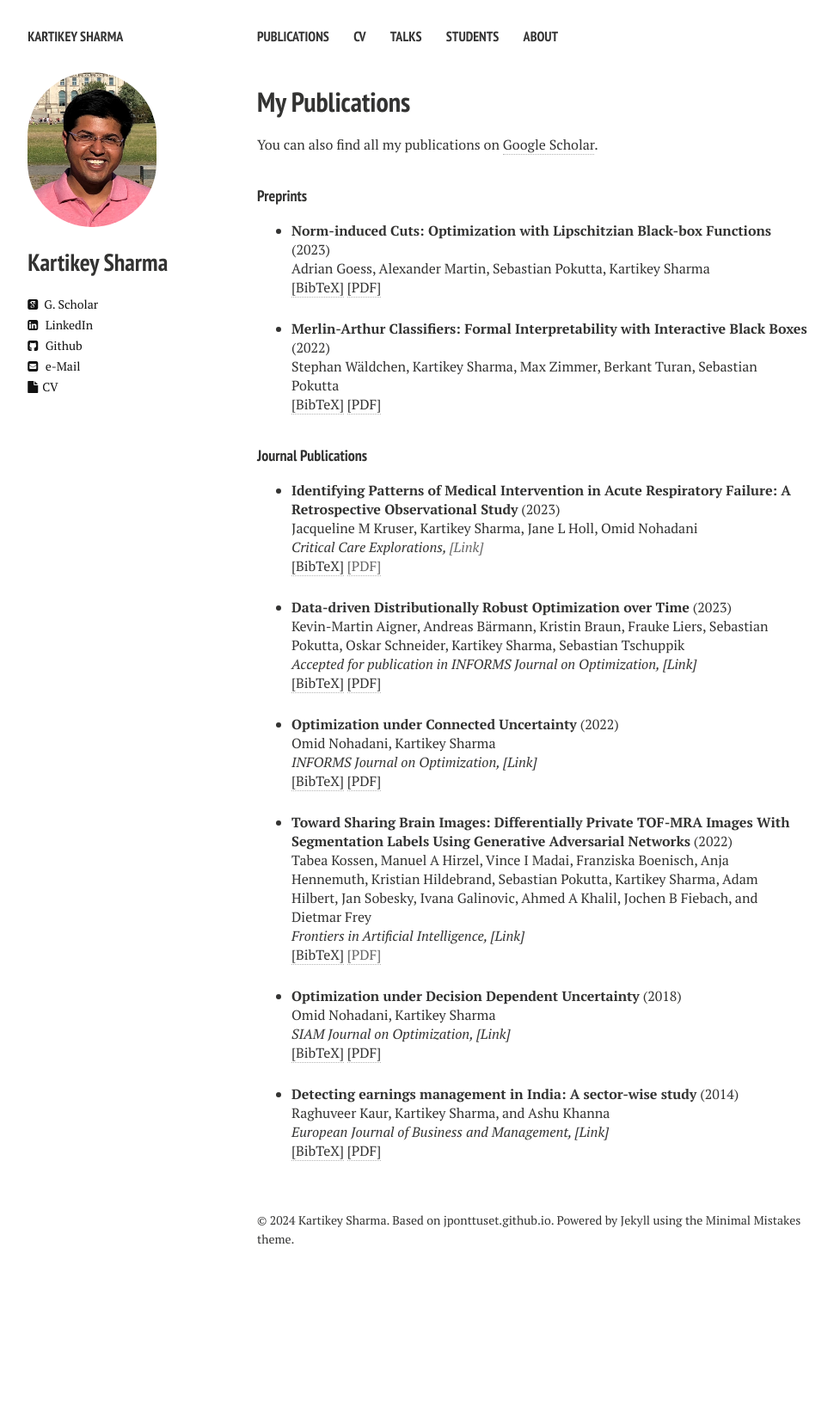
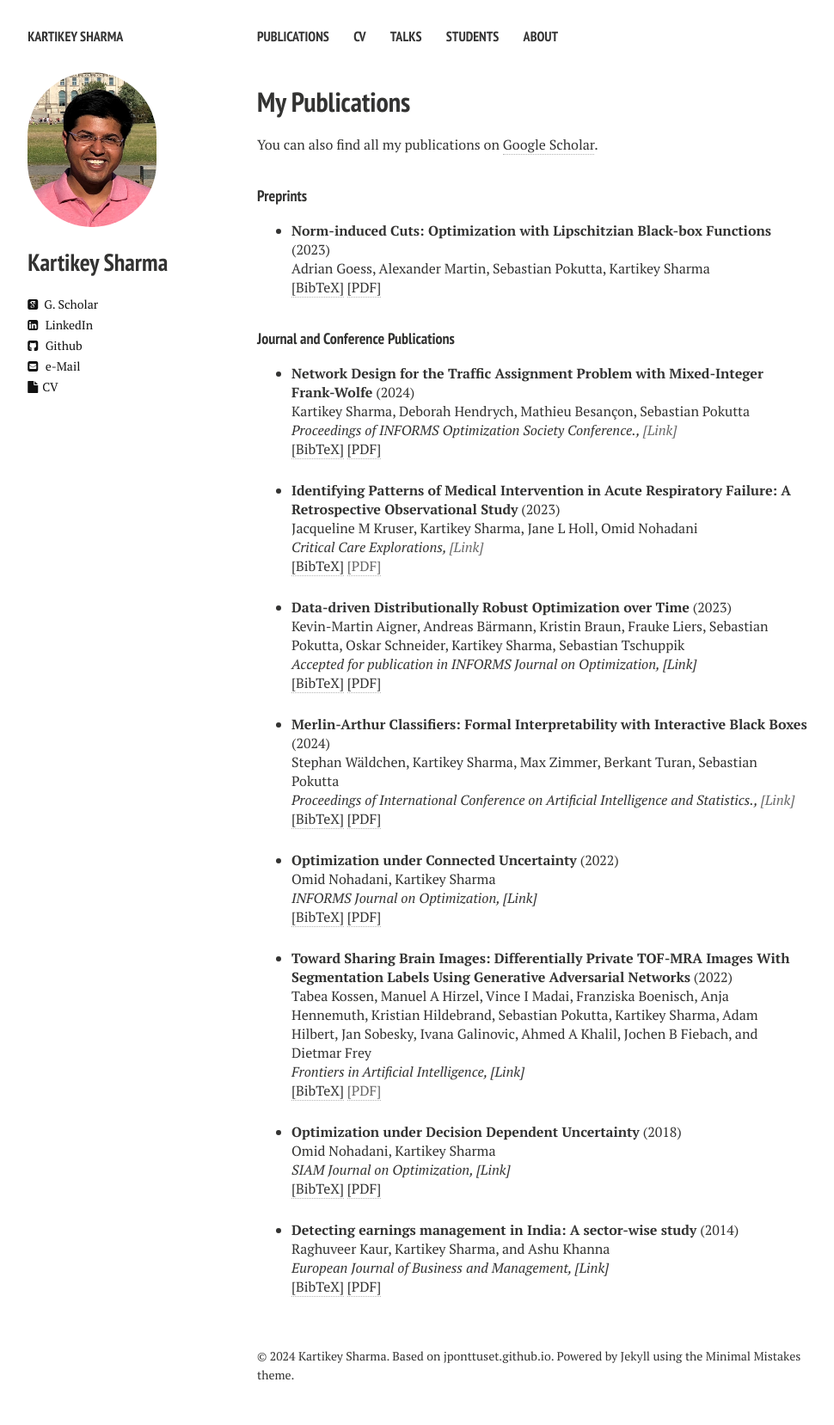
Before and after one commit to kartikeyrinwa/kartikeyrinwa.github.io, a Jekyll site: the page built from publications.md, in a window 1280 px wide. Shown: the whole page at 86% size, without its empty margins (21-991 px from the left). Built offline with Jekyll 4.4.1, drawn with Linux system fonts in a browser that asks for light colours; nearby versions of some CDN libraries; before the commit the page ends 1499 px from its top, so only the background shows below that.

Commit message:
updated website

```diff
--- a/_data/publication_list.yml
+++ b/_data/publication_list.yml
@@ -1,3 +1,22 @@
+- title: "Network Design for the Traffic Assignment Problem with Mixed-Integer Frank-Wolfe"
+  year: 2024
+  type: journal
+  label: sharma2024netdesign
+  image:
+  description:
+  authors: Kartikey Sharma, Deborah Hendrych, Mathieu Besançon, Sebastian Pokutta
+  link_pre:
+    url: https://arxiv.org/abs/2402.00166
+    display: arXiv:2402.00166 (2024)
+  link_main:
+    url:
+    display: Proceedings of INFORMS Optimization Society Conference.
+  bibtex: |
+        @article{sharma2024netdesign,
+        title={Network Design for the Traffic Assignment Problem with Mixed-Integer Frank-Wolfe},
+        author={Sharma, Kartikey and Hendrych, Deborah and Besançon, Mathieu and Pokutta, Sebastian}
+        year={2024}}
+
 - title: "Identifying Patterns of Medical Intervention in Acute Respiratory Failure: A Retrospective Observational Study"
   year: 2023
   type: journal
@@ -54,24 +73,24 @@
         author={Aigner, Kevin-Martin and B{\"a}rmann, Andreas and Braun, Kristin and Liers, Frauke and Pokutta, Sebastian and Schneider, Oskar and Sharma, Kartikey and Tschuppik, Sebastian}}
 
 - title: "Merlin-Arthur Classifiers: Formal Interpretability with Interactive Black Boxes"
-  year: 2022
-  type: preprint
-  label: waldchen2022merlin
+  year: 2024
+  type: journal
+  label: waldchen2024merlin
   image:
   description:
   authors: Stephan Wäldchen, Kartikey Sharma, Max Zimmer, Berkant Turan, Sebastian Pokutta
   link_pre:
     url: https://arxiv.org/abs/2206.00759.pdf
-    display: arXiv:2206.00759 (2022)
+    display: arXiv:2206.00759 (2024)
   link_main:
     url:
-    display:
+    display: Proceedings of International Conference on Artificial Intelligence and Statistics.
   bibtex: |
-        @article{waldchen2022merlin,
+        @article{waldchen2024merlin,
         title={Merlin-Arthur Classifiers: Formal Interpretability with Interactive Black Boxes},
         author={W{\"a}ldchen, Stephan and Sharma, Kartikey and Zimmer, Max and Pokutta, Sebastian},
-        journal={arXiv preprint arXiv:2206.00759},
-        year={2022}}
+        journal={Proceedings of International Conference on Artificial Intelligence and Statistics},
+        year={2024}}
 
 - title: Optimization under Connected Uncertainty
   year: 2022
--- a/publications.md
+++ b/publications.md
@@ -35,7 +35,7 @@ You can also find all my publications on <a href="https://scholar.google.com/cit
 
 </ul>
 
-<h4 style="margin-bottom:0px;padding-top:10px;">Journal Publications</h4>
+<h4 style="margin-bottom:0px;padding-top:10px;">Journal and Conference Publications</h4>
 <!-- Generated from JabRef by PubList by Truong Nghiem at 11:44 on 2015.09.10. -->
 <ul class="biblist">
 
```
